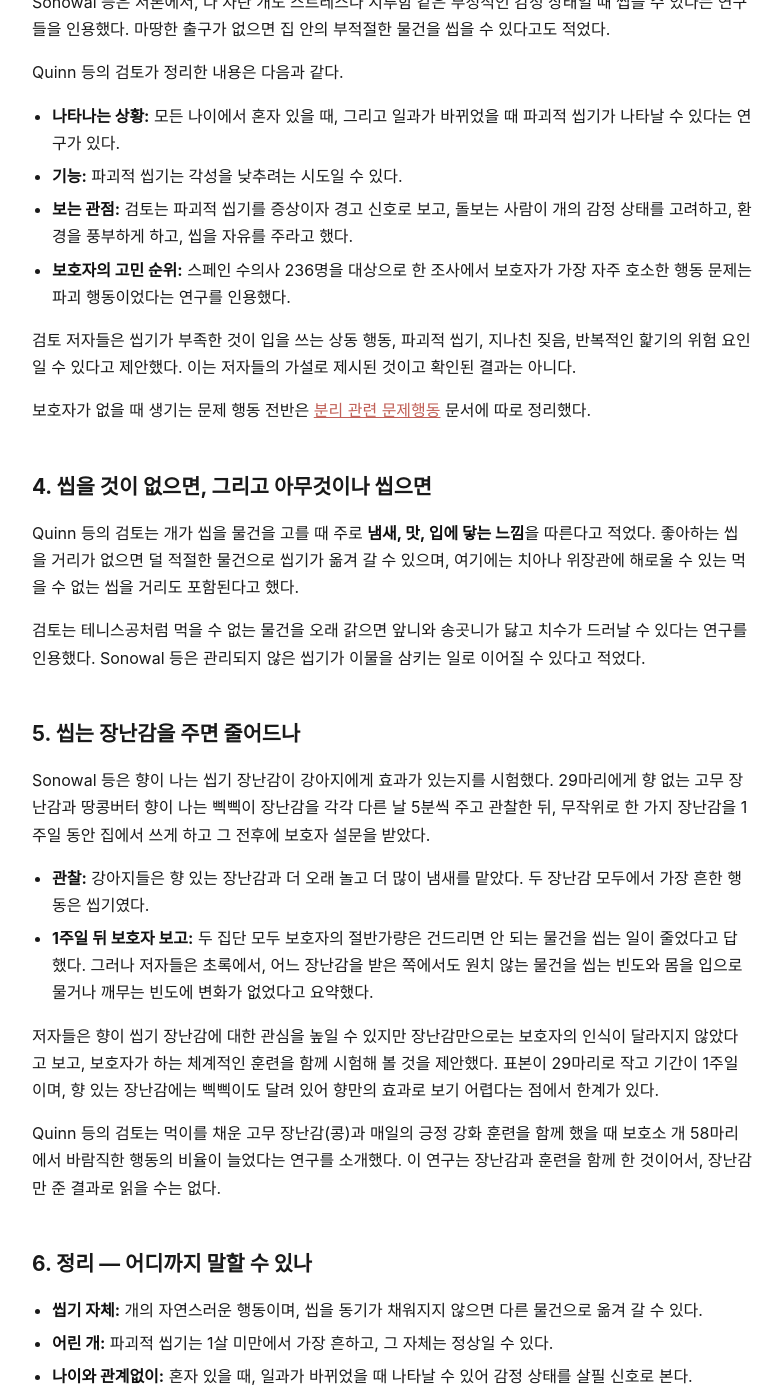
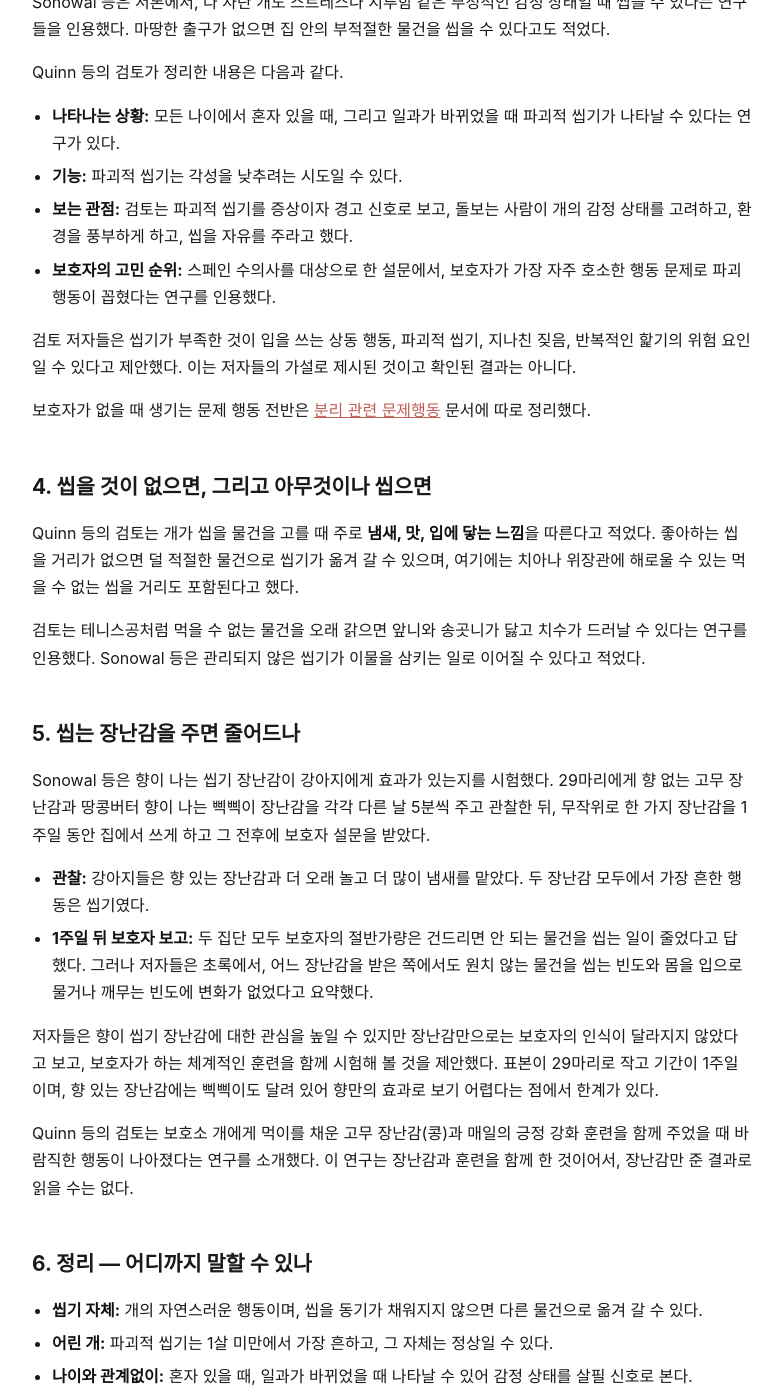
Before and after one commit to polystock/maearion.github.io, a Jekyll site: the page built from _docs/dog-destructive-chewing.html, in a window 1280 px wide and 1400 px high, scrolled down 1205 px. Shown: the whole window, without its empty margins (248-1031 px from the left). Built offline with Jekyll 4.4.1, drawn with Linux system fonts in a browser that asks for light colours.

Commit message:
daily: dog-destructive-chewing 외부 검수 반영 (검토 인용 n 236·58 삭제, 콩 연구 결과 지표 표현)
Co-Authored-By: Claude Opus 5.5 <noreply@anthropic.com>
Claude-Session: https://claude.ai/code/session_01KxWXN6ai8vxcE7C16dZerf

```diff
--- a/_docs/dog-destructive-chewing.html
+++ b/_docs/dog-destructive-chewing.html
@@ -59,7 +59,7 @@ faq:
 <li><strong>나타나는 상황:</strong> 모든 나이에서 혼자 있을 때, 그리고 일과가 바뀌었을 때 파괴적 씹기가 나타날 수 있다는 연구가 있다.</li>
 <li><strong>기능:</strong> 파괴적 씹기는 각성을 낮추려는 시도일 수 있다.</li>
 <li><strong>보는 관점:</strong> 검토는 파괴적 씹기를 증상이자 경고 신호로 보고, 돌보는 사람이 개의 감정 상태를 고려하고, 환경을 풍부하게 하고, 씹을 자유를 주라고 했다.</li>
-<li><strong>보호자의 고민 순위:</strong> 스페인 수의사 236명을 대상으로 한 조사에서 보호자가 가장 자주 호소한 행동 문제는 파괴 행동이었다는 연구를 인용했다.</li>
+<li><strong>보호자의 고민 순위:</strong> 스페인 수의사를 대상으로 한 설문에서, 보호자가 가장 자주 호소한 행동 문제로 파괴 행동이 꼽혔다는 연구를 인용했다.</li>
 </ul>
 <p>검토 저자들은 씹기가 부족한 것이 입을 쓰는 상동 행동, 파괴적 씹기, 지나친 짖음, 반복적인 핥기의 위험 요인일 수 있다고 제안했다. 이는 저자들의 가설로 제시된 것이고 확인된 결과는 아니다.</p>
 <p>보호자가 없을 때 생기는 문제 행동 전반은 <a href="/dog-separation-problems.html">분리 관련 문제행동</a> 문서에 따로 정리했다.</p>
@@ -75,7 +75,7 @@ faq:
 <li><strong>1주일 뒤 보호자 보고:</strong> 두 집단 모두 보호자의 절반가량은 건드리면 안 되는 물건을 씹는 일이 줄었다고 답했다. 그러나 저자들은 초록에서, 어느 장난감을 받은 쪽에서도 원치 않는 물건을 씹는 빈도와 몸을 입으로 물거나 깨무는 빈도에 변화가 없었다고 요약했다.</li>
 </ul>
 <p>저자들은 향이 씹기 장난감에 대한 관심을 높일 수 있지만 장난감만으로는 보호자의 인식이 달라지지 않았다고 보고, 보호자가 하는 체계적인 훈련을 함께 시험해 볼 것을 제안했다. 표본이 29마리로 작고 기간이 1주일이며, 향 있는 장난감에는 삑삑이도 달려 있어 향만의 효과로 보기 어렵다는 점에서 한계가 있다.</p>
-<p>Quinn 등의 검토는 먹이를 채운 고무 장난감(콩)과 매일의 긍정 강화 훈련을 함께 했을 때 보호소 개 58마리에서 바람직한 행동의 비율이 늘었다는 연구를 소개했다. 이 연구는 장난감과 훈련을 함께 한 것이어서, 장난감만 준 결과로 읽을 수는 없다.</p>
+<p>Quinn 등의 검토는 보호소 개에게 먹이를 채운 고무 장난감(콩)과 매일의 긍정 강화 훈련을 함께 주었을 때 바람직한 행동이 나아졌다는 연구를 소개했다. 이 연구는 장난감과 훈련을 함께 한 것이어서, 장난감만 준 결과로 읽을 수는 없다.</p>
 
 <h2>6. 정리 — 어디까지 말할 수 있나</h2>
 <ul>
```
Also changed, not shown: _ops/evidence/dog-destructive-chewing.md (+6 -2 lines).
